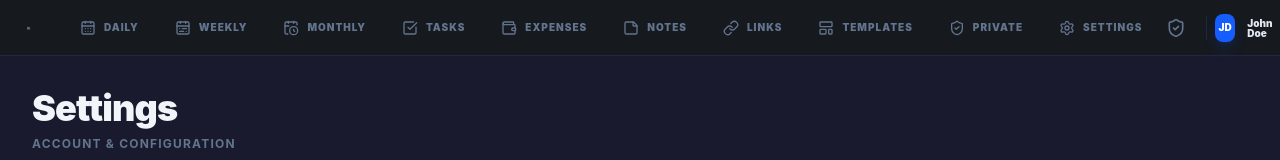
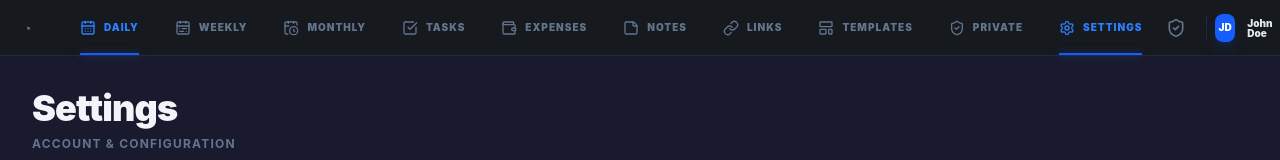
Before and after one commit to nporsch86/lifevault, a React (Vite) app in the folder frontend/: page /app/settings in a window 1280 px wide. Shown: the top 160 px of the page. Built offline with nearby package versions, Linux system fonts and the light colour scheme.

Commit message:
Fix navbar links: add /app/ prefix

```diff
--- a/frontend/src/components/Navbar.tsx
+++ b/frontend/src/components/Navbar.tsx
@@ -14,23 +14,23 @@ import {
 } from 'lucide-react';
 
 const menuItems = [
-  { icon: CalendarDays, label: 'Daily', path: '/' },
-  { icon: CalendarRange, label: 'Weekly', path: '/weekly' },
-  { icon: CalendarClock, label: 'Monthly', path: '/monthly' },
-  { icon: CheckSquare, label: 'Tasks', path: '/tasks' },
-  { icon: Wallet, label: 'Expenses', path: '/expenses' },
-  { icon: StickyNote, label: 'Notes', path: '/notes' },
-  { icon: LinkIcon, label: 'Links', path: '/links' },
-  { icon: LayoutTemplate, label: 'Templates', path: '/templates' },
-  { icon: ShieldCheck, label: 'Private', path: '/private' },
-  { icon: Settings, label: 'Settings', path: '/settings' },
+  { icon: CalendarDays, label: 'Daily', path: '/app' },
+  { icon: CalendarRange, label: 'Weekly', path: '/app/weekly' },
+  { icon: CalendarClock, label: 'Monthly', path: '/app/monthly' },
+  { icon: CheckSquare, label: 'Tasks', path: '/app/tasks' },
+  { icon: Wallet, label: 'Expenses', path: '/app/expenses' },
+  { icon: StickyNote, label: 'Notes', path: '/app/notes' },
+  { icon: LinkIcon, label: 'Links', path: '/app/links' },
+  { icon: LayoutTemplate, label: 'Templates', path: '/app/templates' },
+  { icon: ShieldCheck, label: 'Private', path: '/app/private' },
+  { icon: Settings, label: 'Settings', path: '/app/settings' },
 ];
 
 const Navbar = () => {
   return (
     <header className="h-14 bg-[#16191e] border-b border-slate-800 flex items-center justify-between px-6 sticky top-0 z-50">
       <div className="flex items-center space-x-8 h-full">
-        <NavLink to="/" className="flex items-center">
+        <NavLink to="/app" className="flex items-center">
           <img src="/logo-sidebar.png" alt="Lifevault" className="h-6 w-auto mr-2" />
         </NavLink>
 
@@ -55,7 +55,7 @@ const Navbar = () => {
 
       <div className="flex items-center space-x-2">
         <NavLink
-          to="/private"
+          to="/app/private"
           className={({ isActive }) => `
             p-2 rounded-xl transition-all
             ${isActive ? 'bg-purple-600/10 text-purple-500' : 'text-slate-500 hover:text-purple-400 hover:bg-slate-800'}
```
